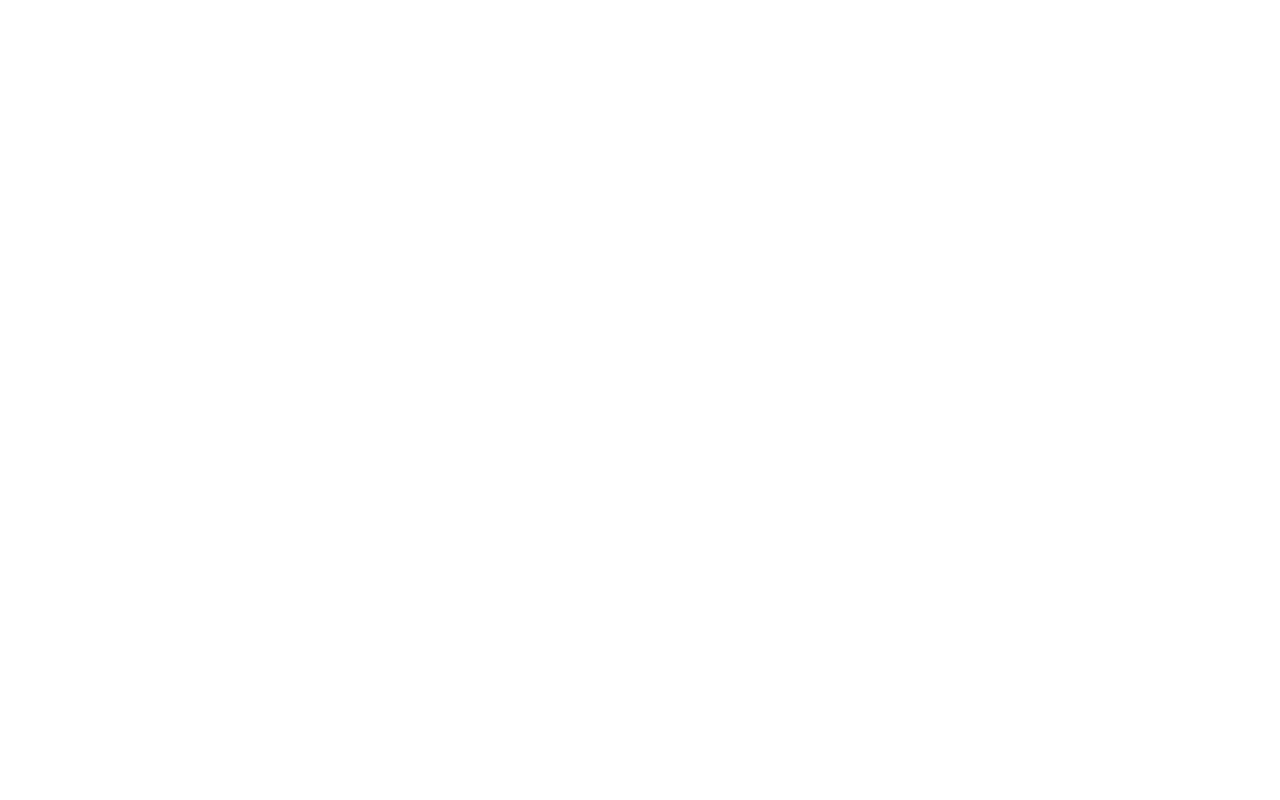
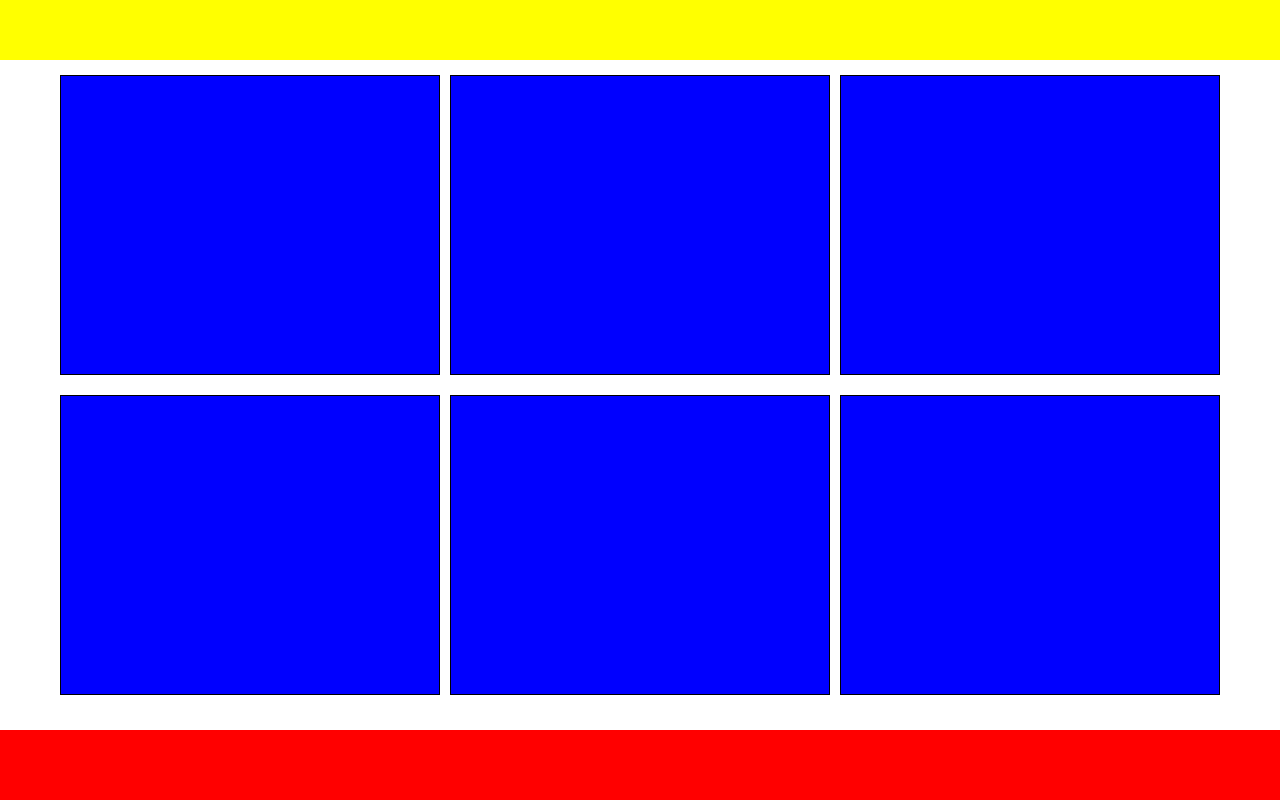
Before and after one commit to AlessandroPalumboDev/html-css-boolando, a plain HTML site: page index.html in a window 1280 px wide. Drawn offline with Linux system fonts and the light colour scheme.

Commit message:
[UPD] layout a blocchi colorati

```diff
--- a/css/style.css
+++ b/css/style.css
@@ -3,3 +3,62 @@
     padding: 0;
     box-sizing: border-box;
 }
+
+
+
+
+/* CLASSI DI LAYOUT */
+header{
+    position: fixed;
+    top: 0;
+    left: 0;
+    width: 100%;
+    height: 60px;
+    background-color: yellow;
+}
+
+main{
+    margin-top: 65px;
+}
+
+.container{
+    max-width: 1200px;
+    margin: 0 auto;
+}
+
+.row{
+    width: 100%;
+    flex-wrap: wrap;
+}
+
+.col33{
+    margin: 10px 5px;
+    width: calc(100% / 3 - 20px);
+    background-color: blue;
+    border: 1px solid black;
+    height: 300px;
+}
+
+footer{
+    position: fixed;
+    bottom: 0;
+    left: 0;
+    width: 100%;
+    height: 70px;
+    background-color: red;
+}
+
+
+
+/* CLASSI DI UTILITY */
+.d-flex{
+    display: flex;
+}
+
+.a-items-center{
+    align-items: center;
+}
+
+.j-c-center{
+    justify-content: center;
+}
--- a/index.html
+++ b/index.html
@@ -7,6 +7,56 @@
     <title>Booleando</title>
 </head>
 <body>
+    <header>
 
+    </header>
+    <main>
+        <div class="container">
+            <div class="row d-flex a-items-center j-c-center">
+                <div class="col33">
+                    <div class="prodotto">
+
+                    </div>
+
+                </div>
+                <div class="col33">
+                    <div class="prodotto">
+
+                    </div>
+
+                </div>
+                <div class="col33">
+                    <div class="prodotto">
+
+                    </div>
+
+                </div>
+                <div class="col33">
+                    <div class="prodotto">
+
+                    </div>
+
+                </div>
+                <div class="col33">
+                    <div class="prodotto">
+
+                    </div>
+
+                </div>
+                <div class="col33">
+                    <div class="prodotto">
+
+                    </div>
+
+                </div>
+            </div>
+
+
+        </div>
+
+    </main>
+    <footer>
+
+    </footer>
 </body>
 </html>
```
